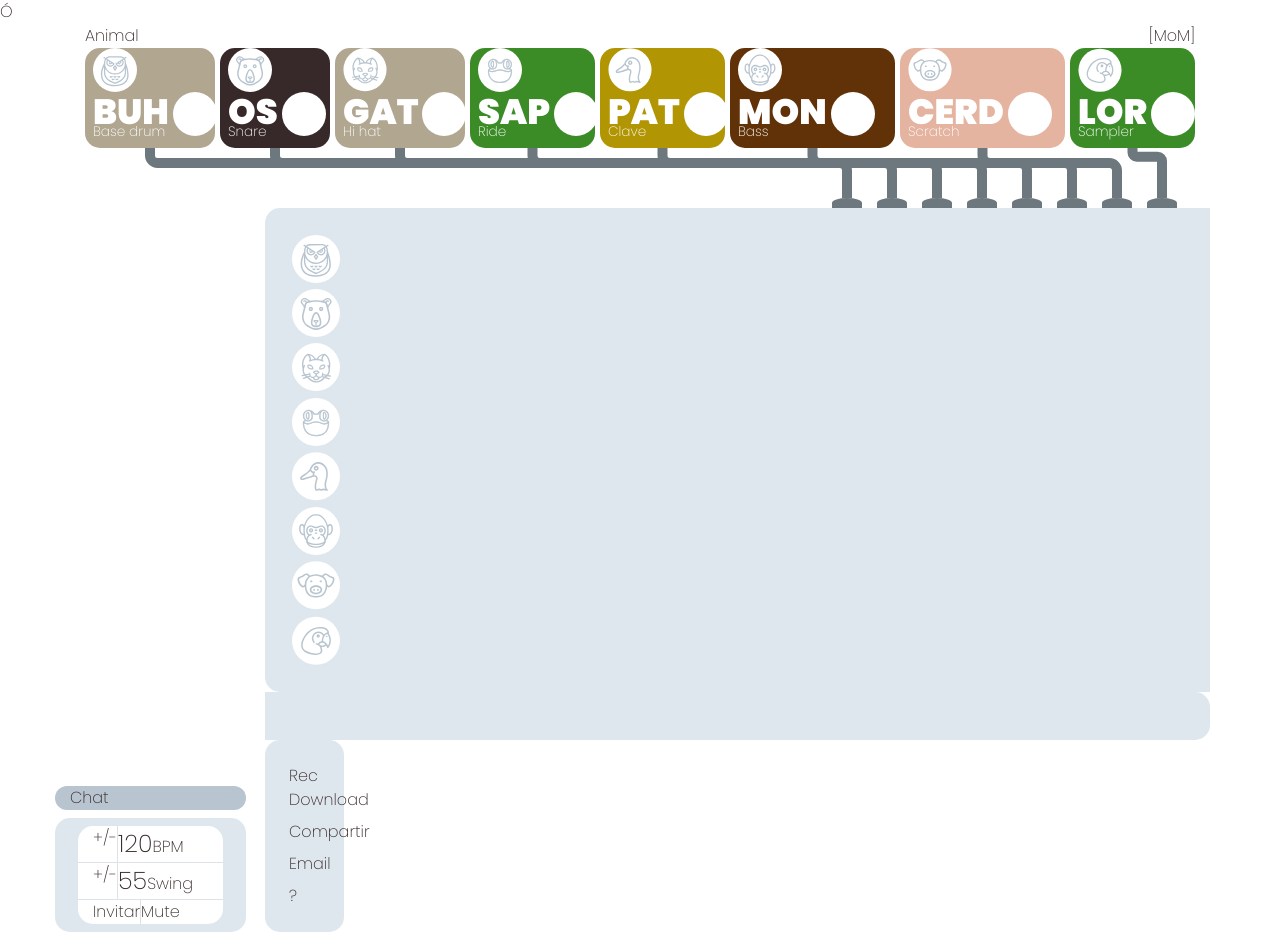
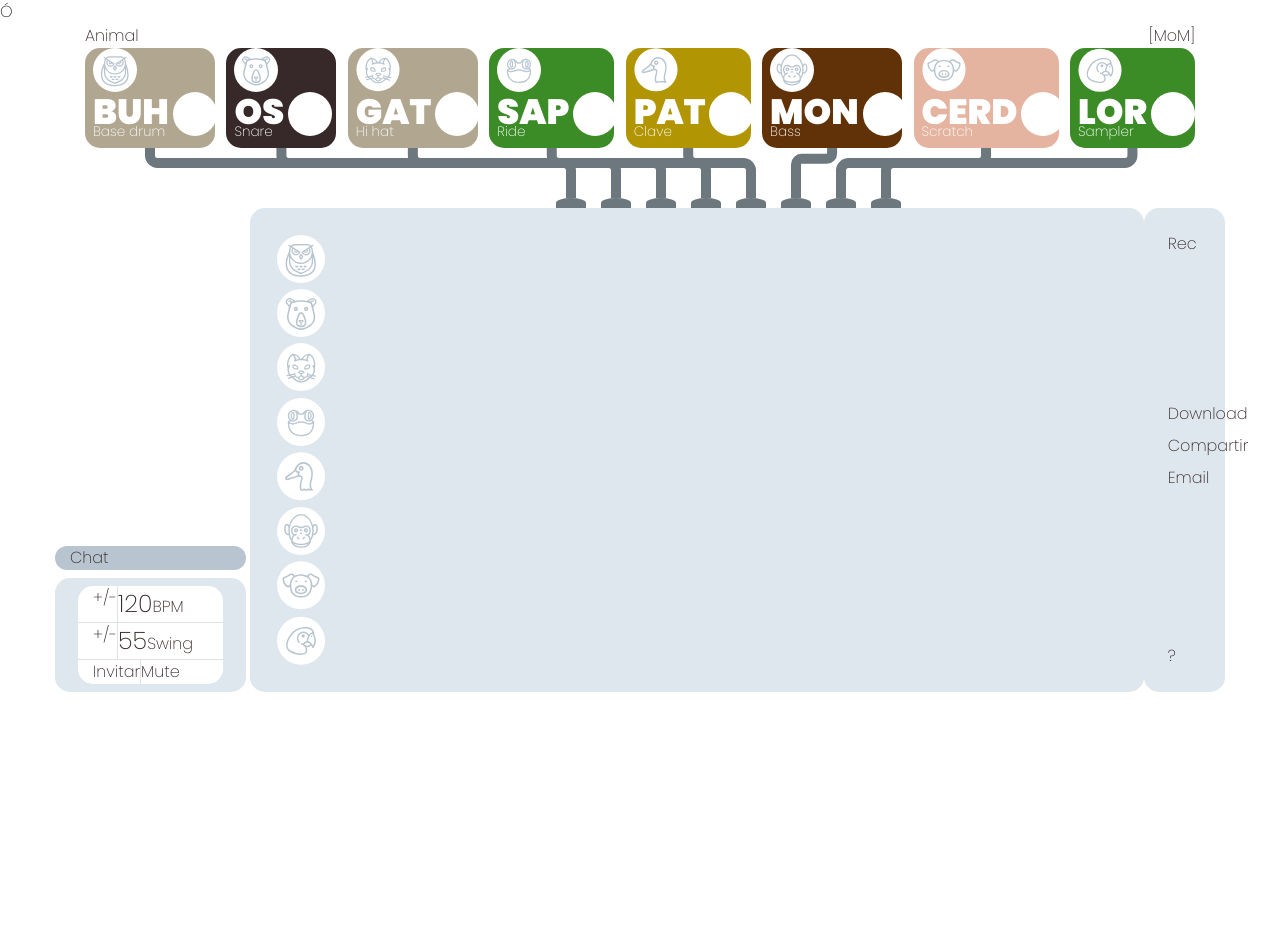
Before and after one commit to joshi4/animal, a plain HTML site: page index.html in a window 1280 px wide. After the commit the page ends 800 px from the top, so only its background shows below. Drawn offline with nearby package versions, Linux system fonts and the light colour scheme; a script that the page names is missing.

Commit message:
Bootstrap adjustments

```diff
--- a/index.html
+++ b/index.html
@@ -237,8 +237,10 @@
       <div id="der" class="col-10">
         <div class="row">
 
+    <!-- AUDIO CABLES (#cables) -->
+
           <div id="cables" class="col-12 pr-5 d-flex">
-            <div id="outer" class="w-100 d-flex flex-row justify-content-end">
+            <div id="outer" class="w-100 d-flex flex-row justify-content-center">
               <div id="inlet1"></div>
               <div id="inlet2"></div>
               <div id="inlet3"></div>
@@ -249,11 +251,13 @@
               <div id="inlet8"></div>
             </div>
           </div>
-        </div>
+
+    <!-- audio cables end -->
+
 
     <!-- CHANNEL CONTROL (#ch_control) -->
 
-    <div id="ch_control" class="col p-4 corners-l fondo-1-animal">
+          <div id="ch_control" class="col-2 p-4 corners-l fondo-1-animal">
             <div class="row">
 
               <div id="ch1" class="col-12">
@@ -341,7 +345,8 @@
                   <div id="volumen" class="col-6">
                     <div id="dial-ch7" class="mom_dial"></div>
                   </div>
-          </div></div>
+                </div>
+              </div>
 
               <div id="ch8" class="col-12">
                 <div class="row">
@@ -363,7 +368,7 @@
 
           <!-- SECUENCIADOR (#secuenciador) -->
 
-    <div id="secuenciador" class="col p-4 corners-r fondo-1-animal">
+          <div id="secuenciador" class="col-9 p-4 corners-r fondo-1-animal">
             <div id="seq-animal"></div>
           </div>
 
@@ -371,7 +376,7 @@
 
           <!-- REGISTRO COMPARTIR (#registro-compartir) -->
 
-    <div id="registro-compartir" class="col-md-1 p-4 d-flex justify-content-between flex-column fondo-1-animal corners1">
+          <div id="registro-compartir" class="col-1 p-4 d-flex justify-content-between flex-column fondo-1-animal corners1">
           <div id="rec-sesion">
             <div class="rec-icon btn-animal"></div>
             Rec
@@ -393,6 +398,8 @@
           </div>
 
     <!-- registro compartir end -->
+
+        </div>
 
       </div>
     </div>
--- a/style.css
+++ b/style.css
@@ -159,10 +159,10 @@ html {
   width:125px;
 }
 #monoInst.instrumento-animal{
-  width:165px;
+  width:140px;
 }
 #cerdoInst.instrumento-animal{
-  width:165px;
+  width:145px;
 }
 #loroInst.instrumento-animal{
   width:125px;
```
Lines whose indentation alone changed are shown as unchanged.
